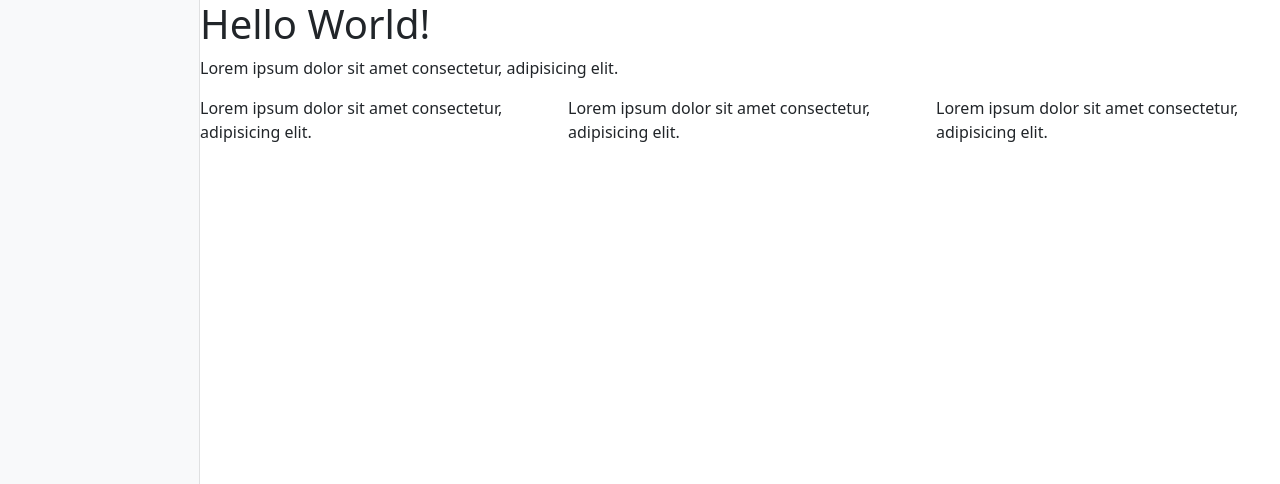
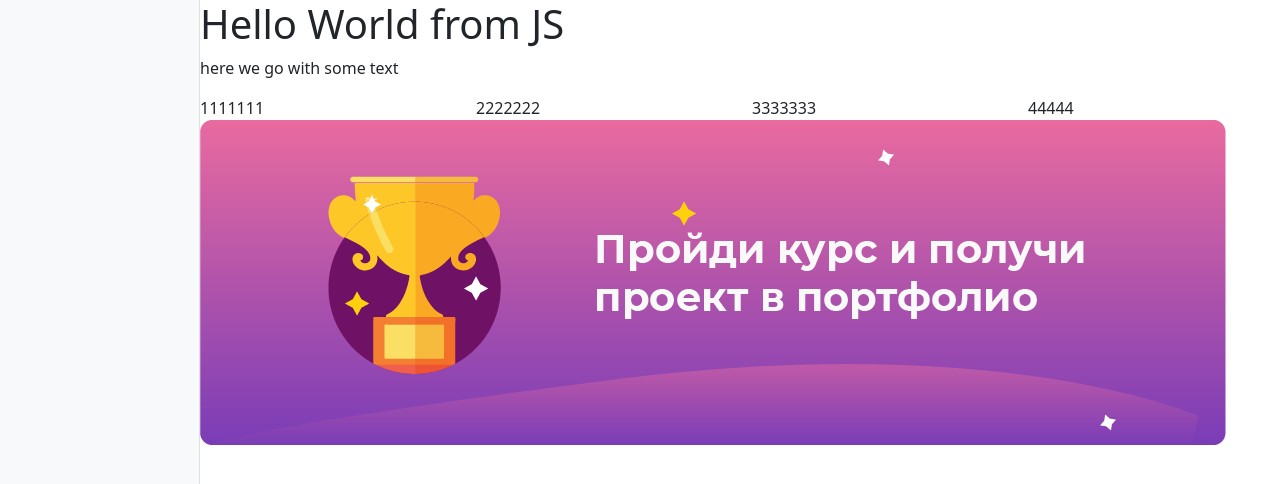
Before and after one commit to Elisei-Trifan/js-constructor, a plain HTML site: page index.html in a window 1280 px wide. Shown: the top 484 px of the page. Drawn offline with nearby package versions, Linux system fonts and the light colour scheme.

Commit message:
рендеринг элементов из одного файла js

```diff
--- a/index.html
+++ b/index.html
@@ -11,24 +11,13 @@
     />
     <link href="/main.css" rel="stylesheet" />
     <title>JavaScript Конструктор</title>
+    <script defer src="/index.js"></script>
   </head>
   <body>
     <div id="app" class="container-fluid">
       <div id="panel" class="bg-light sidebar"></div>
       <div id="site" class="content">
-        <div class="row">
-          <div class="col-sm">
-            <h1>Hello World!</h1>
-          </div>
-        </div>
-
-        <div class="row">
-          <div class="col-sm">
-            <p>Lorem ipsum dolor sit amet consectetur, adipisicing elit.</p>
-          </div>
-        </div>
-
-        <div class="row">
+        <!-- <div class="row">
           <div class="col-sm">
             Lorem ipsum dolor sit amet consectetur, adipisicing elit.
           </div>
@@ -38,7 +27,7 @@
           <div class="col-sm">
             Lorem ipsum dolor sit amet consectetur, adipisicing elit.
           </div>
-        </div>
+        </div> -->
       </div>
     </div>
   </body>
--- /dev/null
+++ b/index.js
@@ -0,0 +1,74 @@
+const model = [
+  {
+    type: 'title',
+    value: 'Hello World from JS',
+  },
+  {
+    type: 'paragraf',
+    value: 'here we go with some text',
+  },
+  {
+    type: 'columns',
+    value: ['1111111', '2222222', '3333333', '44444'],
+  },
+  {
+    type: 'image',
+    value: '/assets/image.png',
+  },
+]
+
+const site = document.querySelector('#site')
+
+model.forEach((item) => {
+  let html = ''
+  if (item.type === 'title') {
+    html = title(item)
+  } else if (item.type === 'paragraf') {
+    html = paragraf(item)
+  } else if (item.type === 'columns') {
+    html = columns(item)
+  } else if (item.type === 'image') {
+    html = image(item)
+  }
+
+  site.insertAdjacentHTML('beforeend', html)
+})
+
+function title(item) {
+  return `
+        <div class="row">
+          <div class="col-sm">
+            <h1>${item.value}</h1>
+          </div>
+        </div>
+`
+}
+
+function paragraf(item) {
+  return `
+        <div class="row">
+          <div class="col-sm">
+            <p>${item.value}</p>
+          </div>
+        </div>
+    `
+}
+
+function columns(item) {
+  const html = item.value.map((item) => `<div class="col-sm">${item}</div>`)
+  return `
+        <div class="row">
+          ${html.join('')}
+        </div>
+  `
+}
+
+function image(item) {
+  return `
+    <div class="row">
+      <div class="col-sm">
+        <img src="${item.value}"/>
+      </div>
+    </div>
+`
+}
```
Also changed, not shown: assets/image.png (added).
